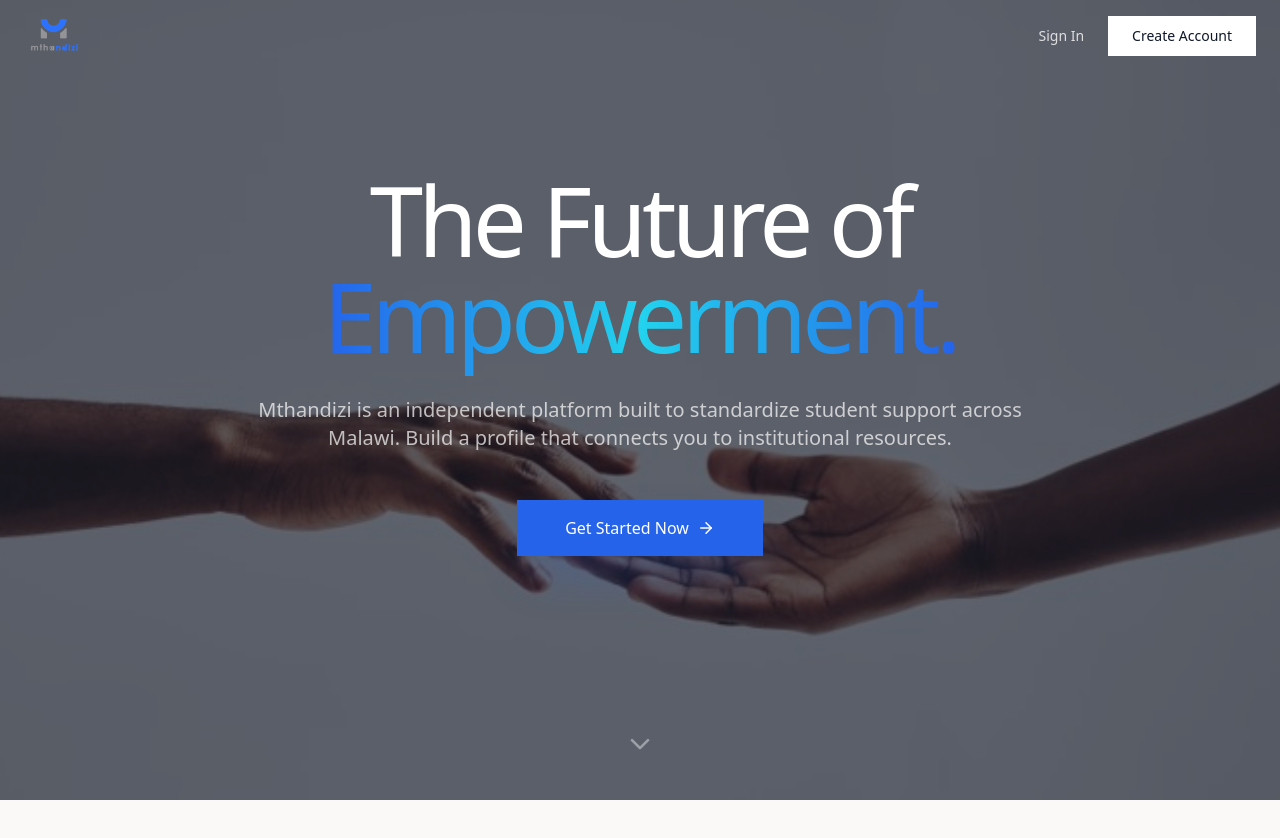
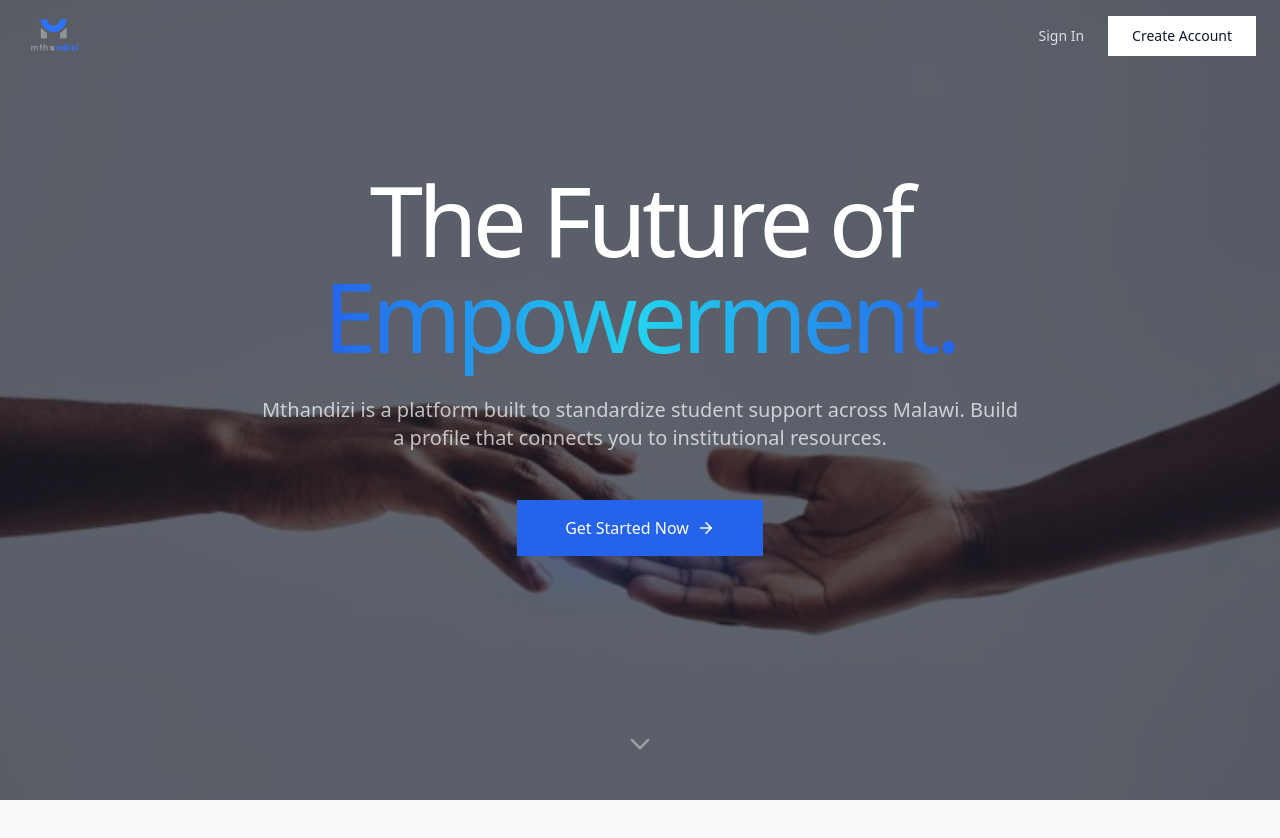
Before and after one commit to blessingsmtonga362-cpu/nthandizi_frontend, a Next.js app in the folder mthandizi-ui/: page / in a window 1280 px wide. Shown: the top 838 px of the page. Built offline with nearby package versions, Linux system fonts and the light colour scheme; a web font is replaced by a local one.

Commit message:
minor fix on the landing page

```diff
--- a/mthandizi-ui/src/app/page.tsx
+++ b/mthandizi-ui/src/app/page.tsx
@@ -95,7 +95,7 @@ export default function LandingPage() {
         <section className="relative min-h-screen flex flex-col items-center justify-center px-6 overflow-hidden">
 
           {/* Background photo */}
-          {/* eslint-disable-next-line @next/next/no-img-element */}
+
           <img
             src="/2-hanz.jpg"
             alt=""
@@ -157,7 +157,7 @@ export default function LandingPage() {
                 variants={itemVariants}
                 className="text-lg md:text-xl text-white/70 max-w-3xl mx-auto mb-12 leading-relaxed font-normal"
               >
-                Mthandizi is an independent platform built to standardize student support
+                Mthandizi is a platform built to standardize student support
                 across Malawi. Build a profile that connects you to institutional resources.
               </motion.p>
 
```
